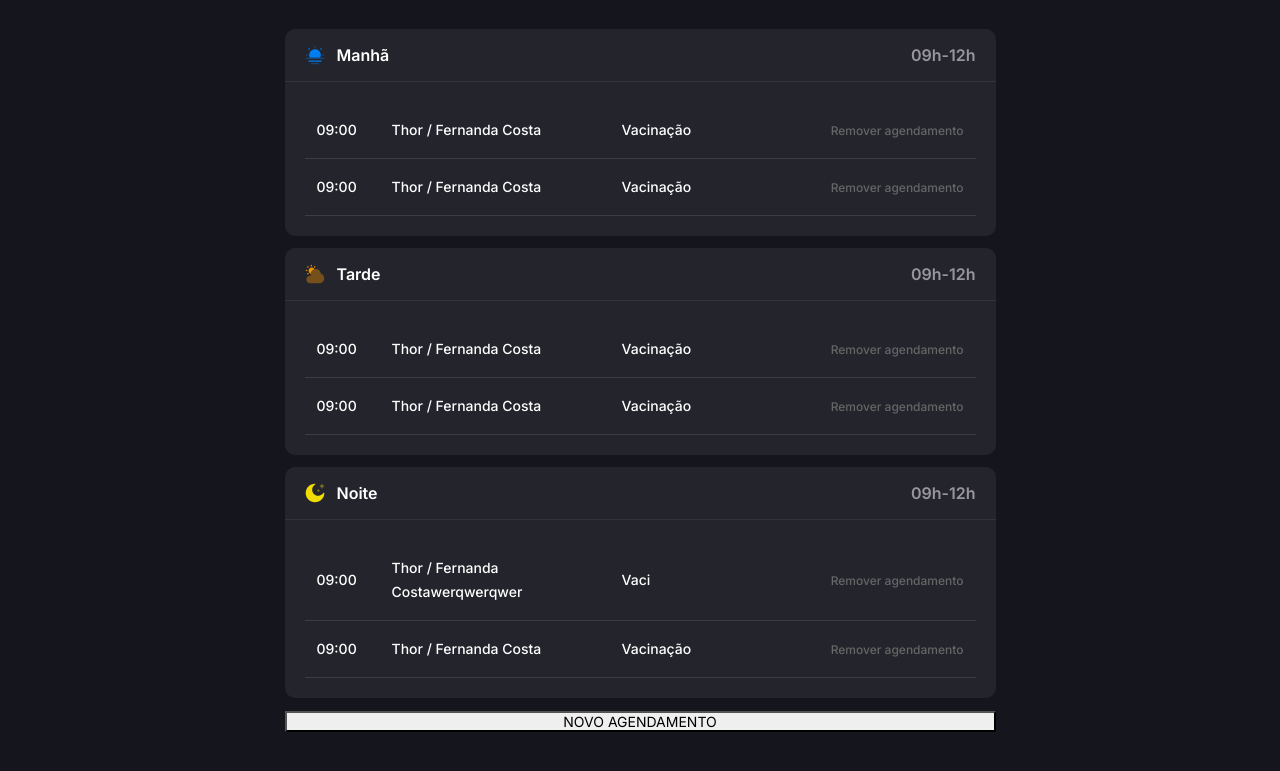
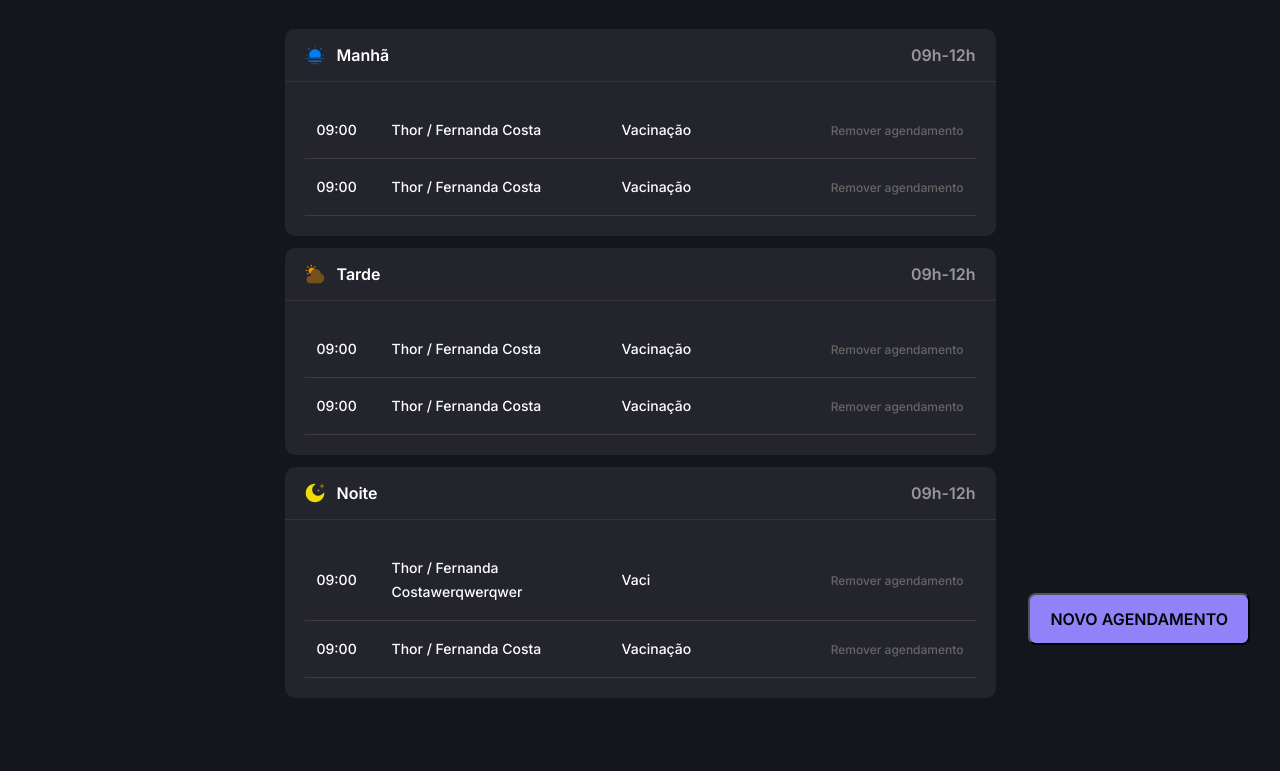
Before and after one commit to robertourias/agendamento-pet, a website built with webpack: page index.html in a window 1280 px wide. Shown: the part 125-896 px from the top of the page. Built offline with nearby package versions, Linux system fonts and the light colour scheme.

Commit message:
componente de botão

```diff
--- a/index.html
+++ b/index.html
@@ -12,6 +12,10 @@
 </head>
 <body>
   <a href="/" class="logo"><img src="./src/assets/logo.svg" alt="Mundo Pet"></a>
+
+  <div class="btn-container">
+    <button class="btn-primary">NOVO AGENDAMENTO</button>
+  </div>
 
   <div class="container">
     <header class="header">
@@ -95,9 +99,7 @@
         </div>
     </div>
 
-      <div class="btn-container">
-        <button class="btn-primary">NOVO AGENDAMENTO</button>
-      </div>
+
 
 
       <div class="modal">
--- a/src/styles/form.css
+++ b/src/styles/form.css
@@ -0,0 +1,17 @@
+.btn-container {
+  position: fixed;
+  bottom: 30px;
+  right: 30px;
+}
+
+.btn-primary {
+  padding: 12px 20px;
+  border-radius: 8px;
+  background-color: var(--background-brand);
+  color: #050505;
+  font: var(--label-lg);
+
+  &:hover {
+    background-color: var(--background-highlights);
+  }
+}
--- a/src/styles/global.css
+++ b/src/styles/global.css
@@ -33,6 +33,7 @@
 }
 
 body {
+  position: relative;
   font: var(--p-md);
   color: var(--content-primary);
   background-color: #14151D;
--- a/src/styles/layout.css
+++ b/src/styles/layout.css
@@ -1,4 +1,5 @@
 .container {
+  position: relative;
   max-width: 711px;
   margin: 0 auto;
 }
```
